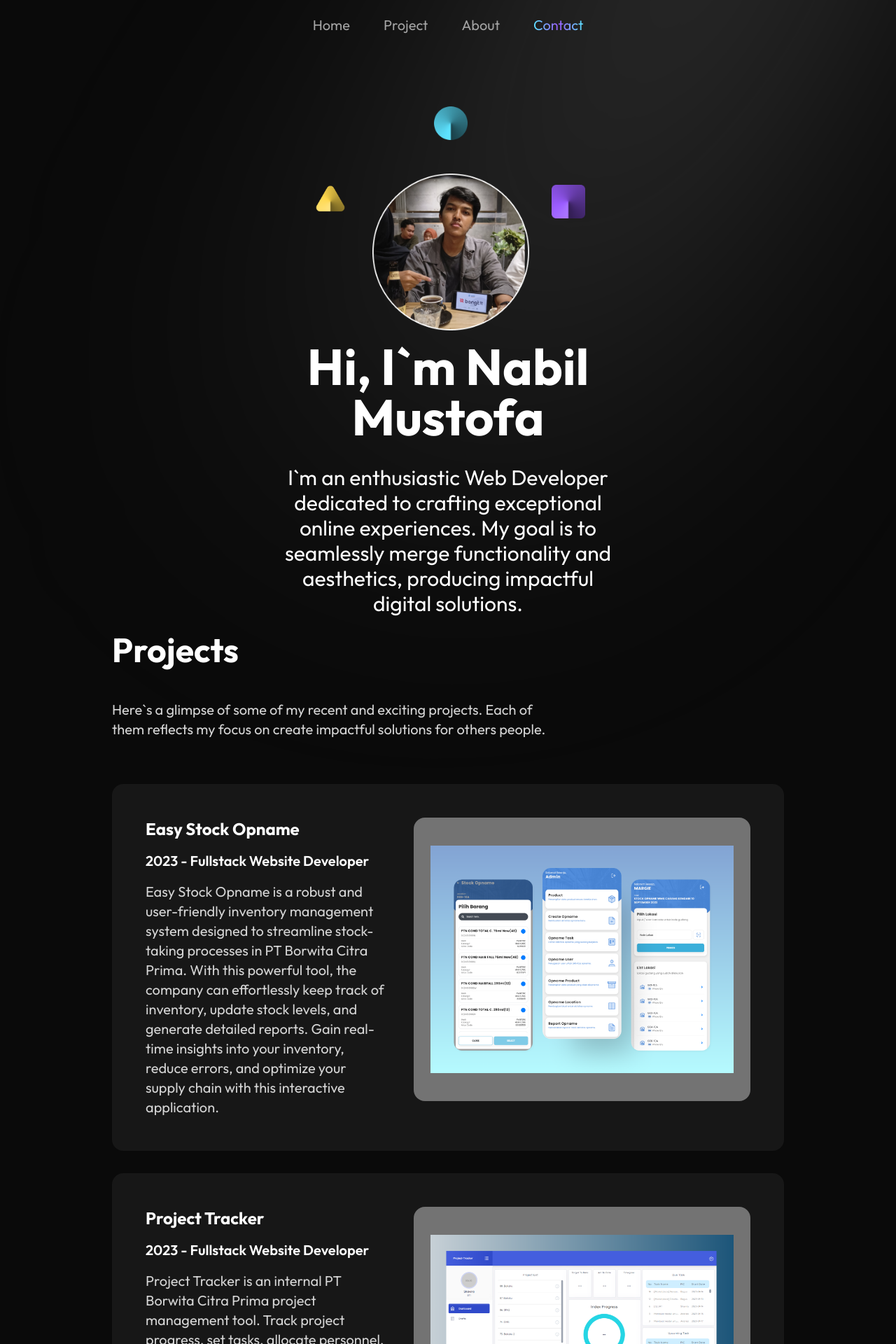
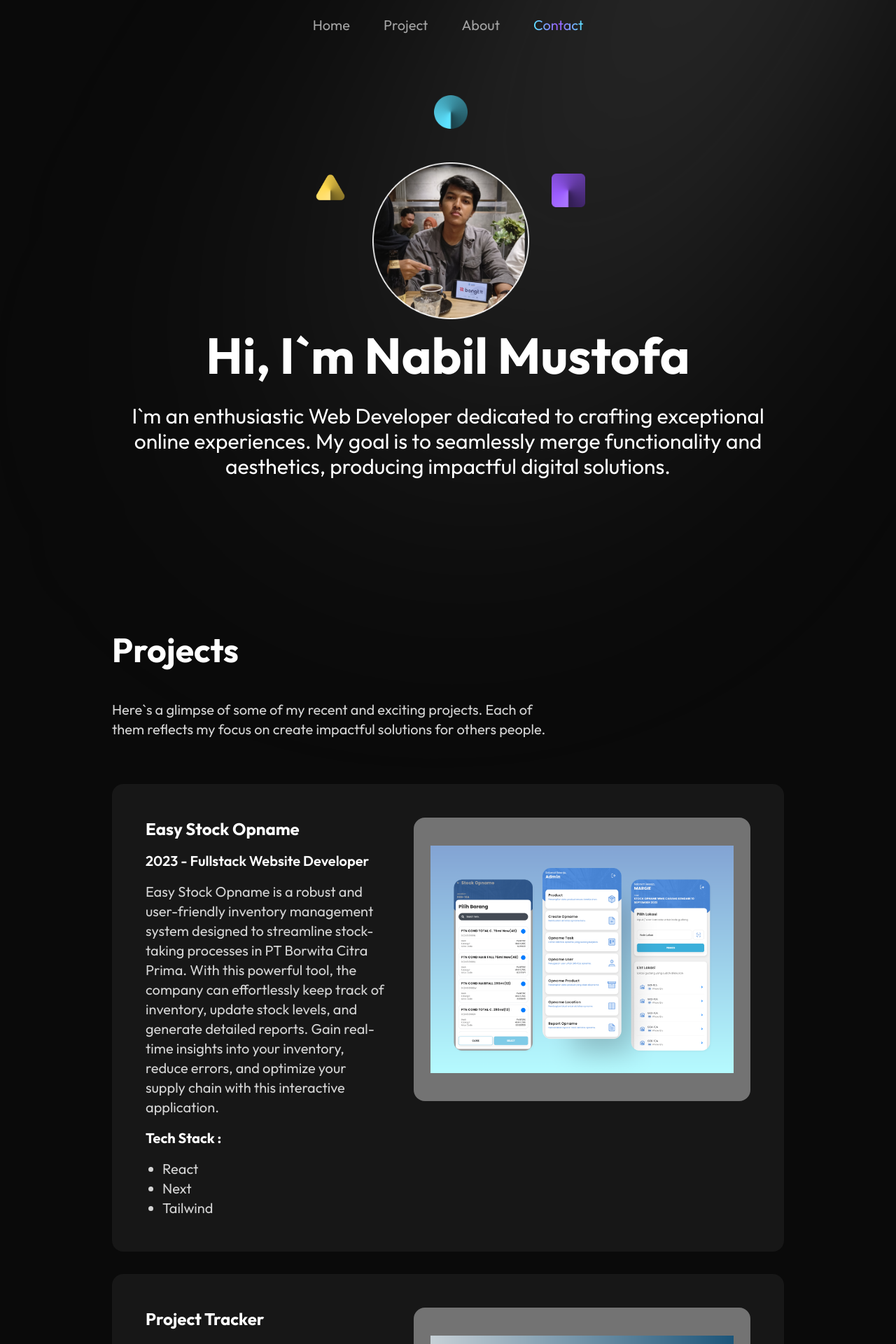
Before and after one commit to NabilMustofaa/portofolio-2, a Next.js app: page / in a window 1280 px wide. Shown: the top 1920 px of the page at 70% size. Built offline with nearby package versions, Linux system fonts and the light colour scheme.

Commit message:
fixing responsive

```diff
--- a/components/HeroPhoto.tsx
+++ b/components/HeroPhoto.tsx
@@ -1,15 +1,16 @@
-import React from "react";
+"use client";
+import React, { useState } from "react";
 import Image from "next/image";
 
 export default function HeroPhoto() {
   return (
-    <div className=" flex flex-row mx-auto">
+    <div className={`flex flex-row mx-auto`}>
       <Image
         src="/polygon.png"
         alt=""
         width={60}
         height={60}
-        className=" w-14 h-14 my-auto mx-8 2xl:w-28 2xl:h-28"
+        className="w-14 h-14 my-auto mx-8 2xl:w-20 2xl:h-20 "
       />
       <div className=" flex flex-col justify-center align-middle">
         <Image
@@ -17,14 +18,14 @@ export default function HeroPhoto() {
           alt=""
           width={60}
           height={60}
-          className=" w-12 h-12 mx-auto my-12 2xl:w-20 2xl:h-20"
+          className=" w-12 h-12 mx-auto my-12 2xl:w-16 2xl:h-16"
         />
         <Image
           src="/Ellipse 3.png"
           alt=""
-          width={1000}
-          height={1000}
-          className=" w-56 2xl:w-[24rem] 2xl:h-[24rem]"
+          width={500}
+          height={500}
+          className="w-56 2xl:w-[20rem] 2xl:h-[20rem] "
         />
       </div>
       <Image
@@ -32,7 +33,7 @@ export default function HeroPhoto() {
         alt=""
         width={60}
         height={60}
-        className=" w-12 h-12 my-auto mx-8 2xl:w-20 2xl:h-20"
+        className="w-12 h-12 my-auto mx-8 2xl:w-14 2xl:h-14 "
       />
     </div>
   );
--- a/components/HeroSection.tsx
+++ b/components/HeroSection.tsx
@@ -3,7 +3,7 @@ import HeroPhoto from "@/components/HeroPhoto";
 
 export default function HeroSection() {
   return (
-    <div className="2xl:px-80 lg:px-60 text-white text-center flex flex-col h-screen 2xl:py-20 py-8">
+    <div className="2xl:px-40 lg:px-30 text-white text-center flex flex-col h-screen 2xl:py-8 py-4 relative">
       <HeroPhoto />
       <h1 className=" font-bold  2xl:text-[7rem] text-7xl 2xl:mt-24 mt-4">
         Hi, I`m Nabil Mustofa
--- a/components/ProjectItem.tsx
+++ b/components/ProjectItem.tsx
@@ -28,6 +28,12 @@ const ProjectItem: React.FC<ProjectItemProps> = ({
           <p className=" text-xl 2xl:text-2xl text-neutral-300">
             {description}
           </p>
+          <p className=" font-bold text-xl 2xl:text-2xl">Tech Stack :</p>
+          <ul className=" text-xl 2xl:text-2xl text-neutral-300 list-disc px-6">
+            <li>React</li>
+            <li>Next</li>
+            <li>Tailwind</li>
+          </ul>
         </div>
       </div>
       <div className="flex-col text-white md:w-7/12">
```
